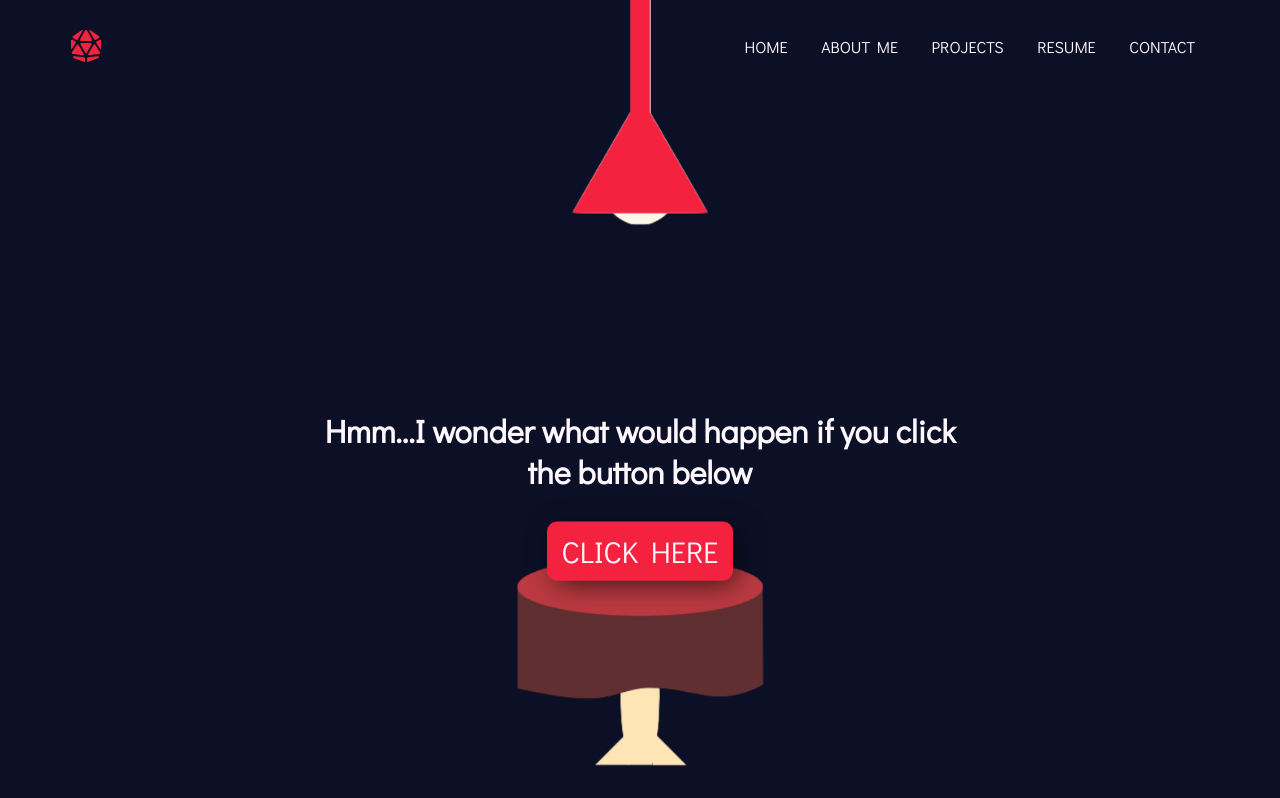
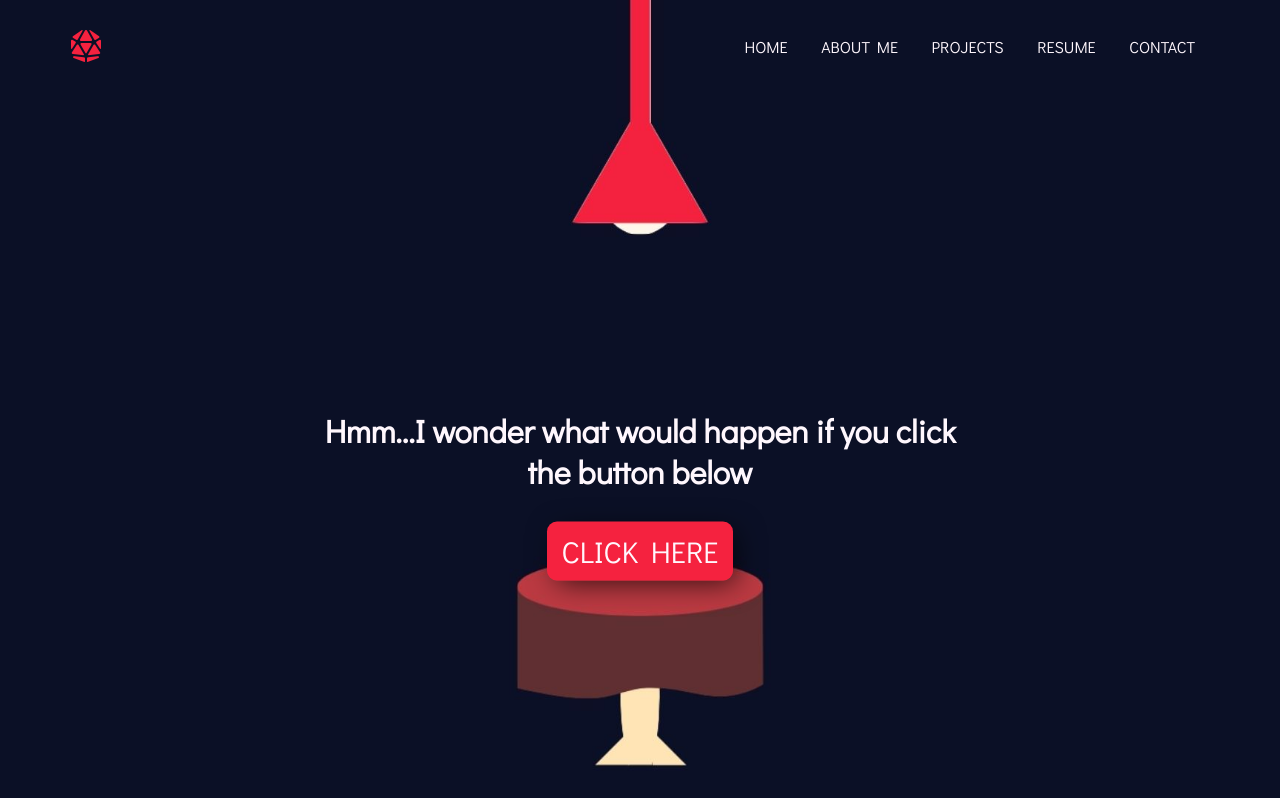
Before and after one commit to ColbyCorder/ColbyCorder.github.io, a plain HTML site: page index.html in a window 1280 px wide. Shown: the top 798 px of the page. Drawn offline with Linux system fonts and the light colour scheme.

Commit message:
Created Version 1.0.5

```diff
--- a/style.css
+++ b/style.css
@@ -7,7 +7,7 @@
 
 body {
     background-color: #0C1026;
-    background-image: url(website_background.png);
+    background-image: url(Website-background.jpg);
     background-size: cover;
     background-repeat: no-repeat;
     background-position: center center;
```
Also changed, not shown: Website-background.jpg (added), website_background.png (deleted).
